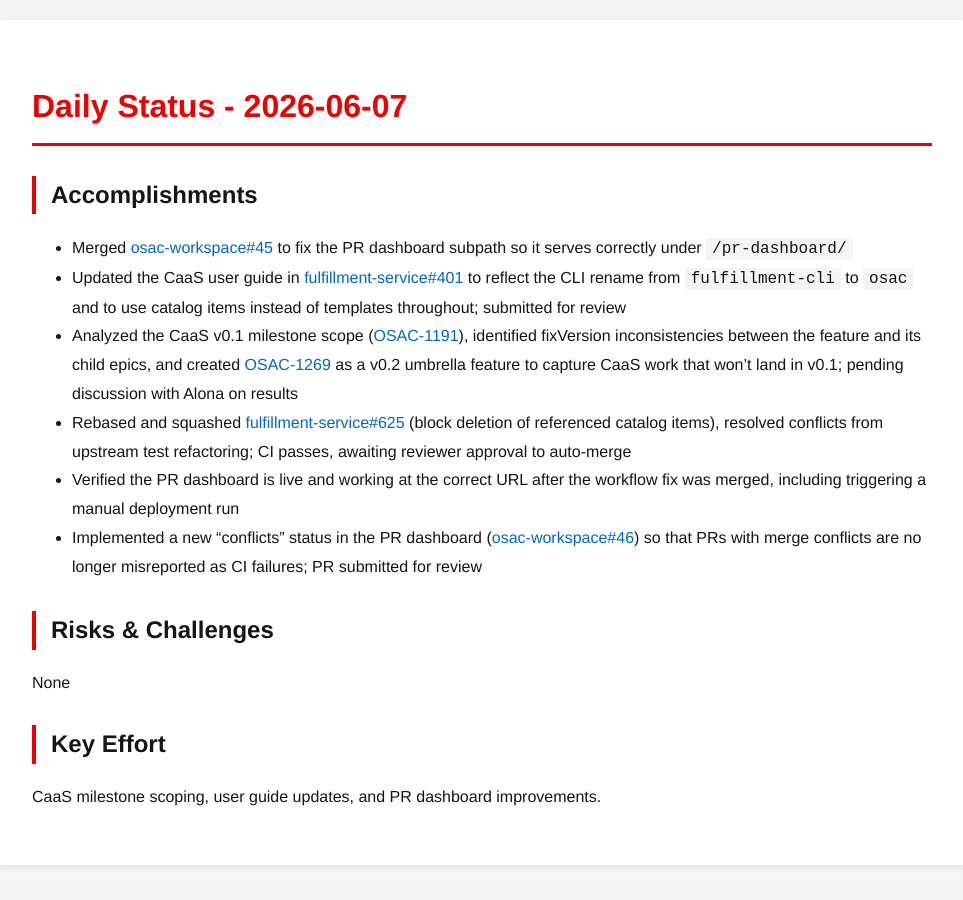
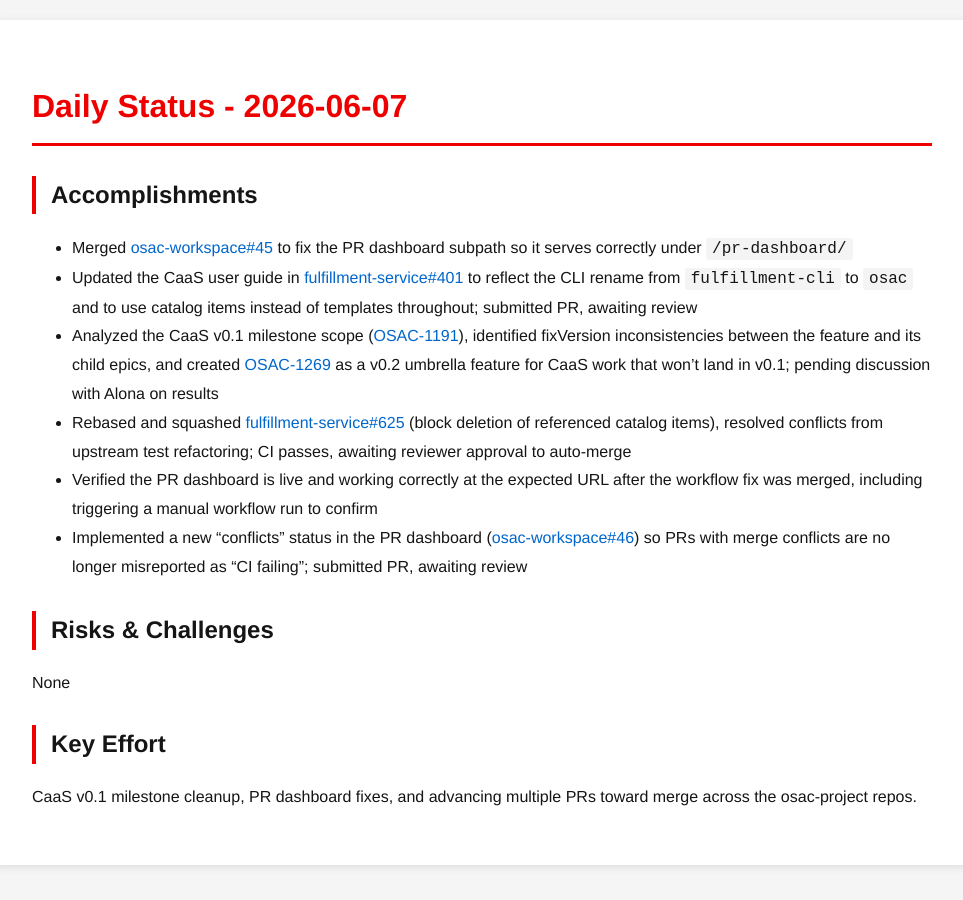
Before and after one commit to tzvatot/daily-status, a Jekyll site: the page built from 2026-06-07.md, in a window 1280 px wide. Shown: the whole page, without its empty margins (158-1121 px from the left). Built offline with Jekyll 4.4.1, drawn with Linux system fonts in a browser that asks for light colours.

Commit message:
Daily status update - 2026-06-07

```diff
--- a/2026-06-07.md
+++ b/2026-06-07.md
@@ -8,14 +8,14 @@ date: 2026-06-07
 
 ## Accomplishments
 - Merged [osac-workspace#45](https://github.com/osac-project/osac-workspace/pull/45) to fix the PR dashboard subpath so it serves correctly under `/pr-dashboard/`
-- Updated the CaaS user guide in [fulfillment-service#401](https://github.com/osac-project/fulfillment-service/pull/401) to reflect the CLI rename from `fulfillment-cli` to `osac` and to use catalog items instead of templates throughout; submitted for review
-- Analyzed the CaaS v0.1 milestone scope ([OSAC-1191](https://redhat.atlassian.net/browse/OSAC-1191)), identified fixVersion inconsistencies between the feature and its child epics, and created [OSAC-1269](https://redhat.atlassian.net/browse/OSAC-1269) as a v0.2 umbrella feature to capture CaaS work that won't land in v0.1; pending discussion with Alona on results
+- Updated the CaaS user guide in [fulfillment-service#401](https://github.com/osac-project/fulfillment-service/pull/401) to reflect the CLI rename from `fulfillment-cli` to `osac` and to use catalog items instead of templates throughout; submitted PR, awaiting review
+- Analyzed the CaaS v0.1 milestone scope ([OSAC-1191](https://redhat.atlassian.net/browse/OSAC-1191)), identified fixVersion inconsistencies between the feature and its child epics, and created [OSAC-1269](https://redhat.atlassian.net/browse/OSAC-1269) as a v0.2 umbrella feature for CaaS work that won't land in v0.1; pending discussion with Alona on results
 - Rebased and squashed [fulfillment-service#625](https://github.com/osac-project/fulfillment-service/pull/625) (block deletion of referenced catalog items), resolved conflicts from upstream test refactoring; CI passes, awaiting reviewer approval to auto-merge
-- Verified the PR dashboard is live and working at the correct URL after the workflow fix was merged, including triggering a manual deployment run
-- Implemented a new "conflicts" status in the PR dashboard ([osac-workspace#46](https://github.com/osac-project/osac-workspace/pull/46)) so that PRs with merge conflicts are no longer misreported as CI failures; PR submitted for review
+- Verified the PR dashboard is live and working correctly at the expected URL after the workflow fix was merged, including triggering a manual workflow run to confirm
+- Implemented a new "conflicts" status in the PR dashboard ([osac-workspace#46](https://github.com/osac-project/osac-workspace/pull/46)) so PRs with merge conflicts are no longer misreported as "CI failing"; submitted PR, awaiting review
 
 ## Risks & Challenges
 None
 
 ## Key Effort
-CaaS milestone scoping, user guide updates, and PR dashboard improvements.
+CaaS v0.1 milestone cleanup, PR dashboard fixes, and advancing multiple PRs toward merge across the osac-project repos.
```
